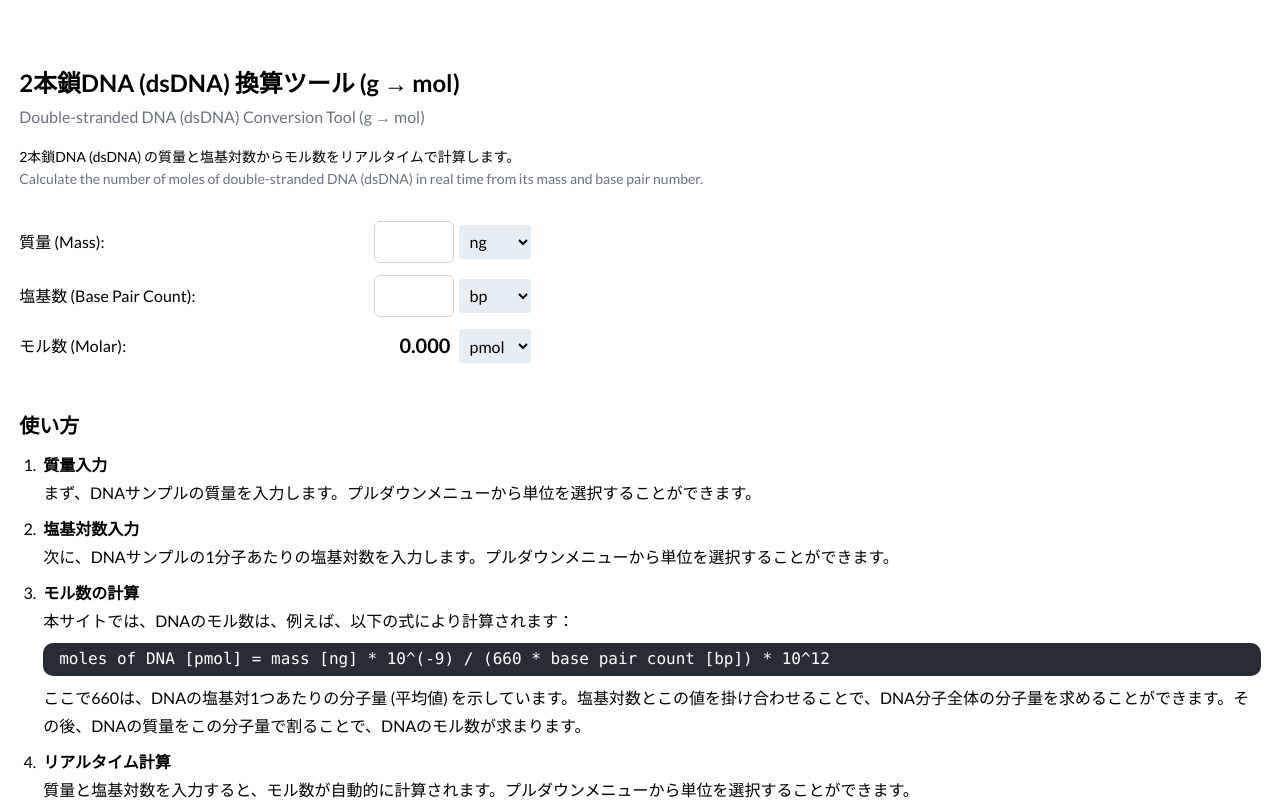
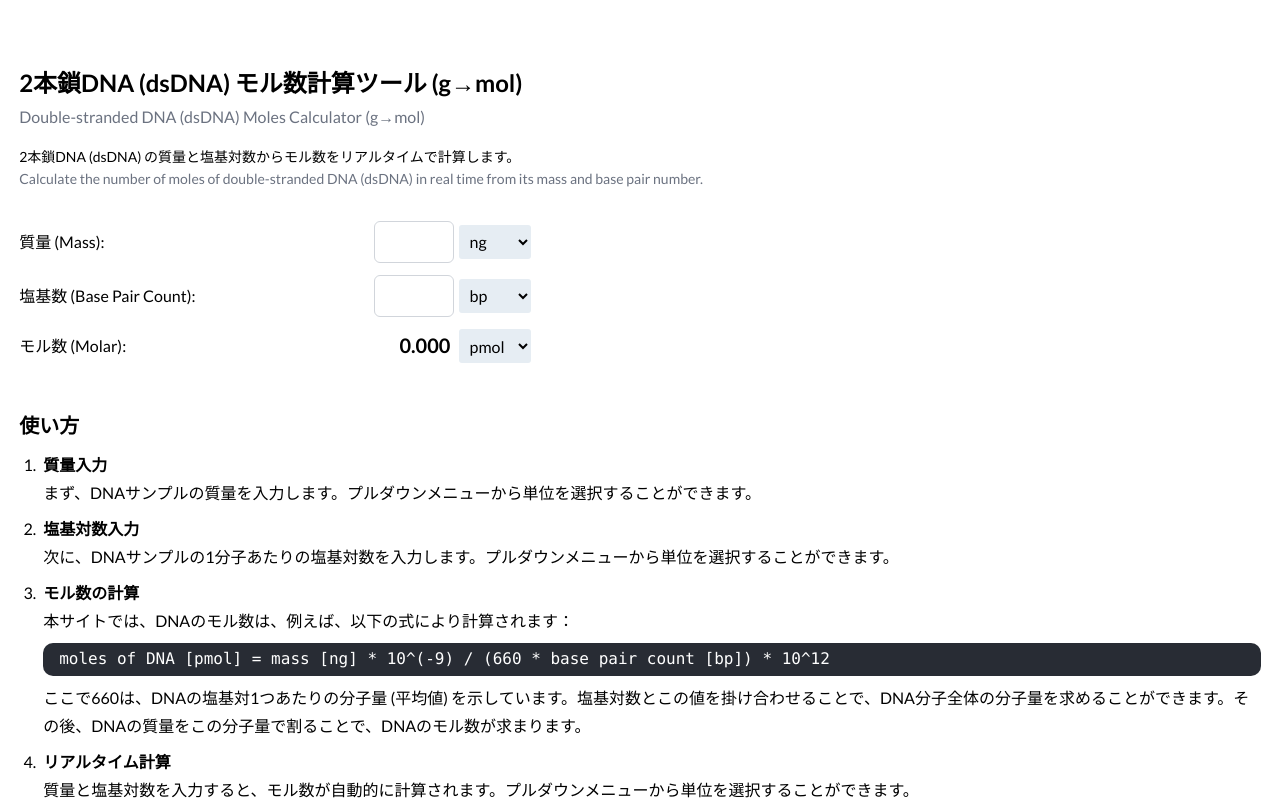
Before and after one commit to Atommy1999/g2mol, a Next.js app: page / in a window 1280 px wide. Shown: the top 800 px of the page. Built offline with nearby package versions, Linux system fonts and the light colour scheme.

Commit message:
chage the use of localStorage

```diff
--- a/components/G2Mol.jsx
+++ b/components/G2Mol.jsx
@@ -9,14 +9,19 @@ const G2Mol = () => {
   const [bpUnit, setBpUnit] = useState("bp");
   const [molUnit, setMolUnit] = useState("pmol");
 
-  useEffect(() => {
+  if (typeof window !== "undefined") {
     const initialMassUnit = localStorage.getItem("massUnit") || "ng";
     const initialBpUnit = localStorage.getItem("bpUnit") || "bp";
     const initialMolUnit = localStorage.getItem("molUnit") || "pmol";
-    setMassUnit(initialMassUnit);
-    setBpUnit(initialBpUnit);
-    setMolUnit(initialMolUnit);
-  }, []);
+  }
+  // useEffect(() => {
+  //   const initialMassUnit = localStorage.getItem("massUnit") || "ng";
+  //   const initialBpUnit = localStorage.getItem("bpUnit") || "bp";
+  //   const initialMolUnit = localStorage.getItem("molUnit") || "pmol";
+  //   setMassUnit(initialMassUnit);
+  //   setBpUnit(initialBpUnit);
+  //   setMolUnit(initialMolUnit);
+  // }, []);
 
   useEffect(() => {
     if (mass !== "" && basePairCount !== "") {
--- a/pages/index.js
+++ b/pages/index.js
@@ -16,9 +16,9 @@ export default function Home() {
 
       <main className="main">
         <div className="container">
-          <h1 className="mb-1">2本鎖DNA (dsDNA) 換算ツール (g → mol) </h1>
+          <h1 className="mb-1">2本鎖DNA (dsDNA) モル数計算ツール (g→mol)</h1>
           <p className="text-gray-500">
-            Double-stranded DNA (dsDNA) Conversion Tool (g → mol)
+            Double-stranded DNA (dsDNA) Moles Calculator (g→mol)
           </p>
           <p className="text-sm mb-0.5">
             2本鎖DNA (dsDNA)
```
